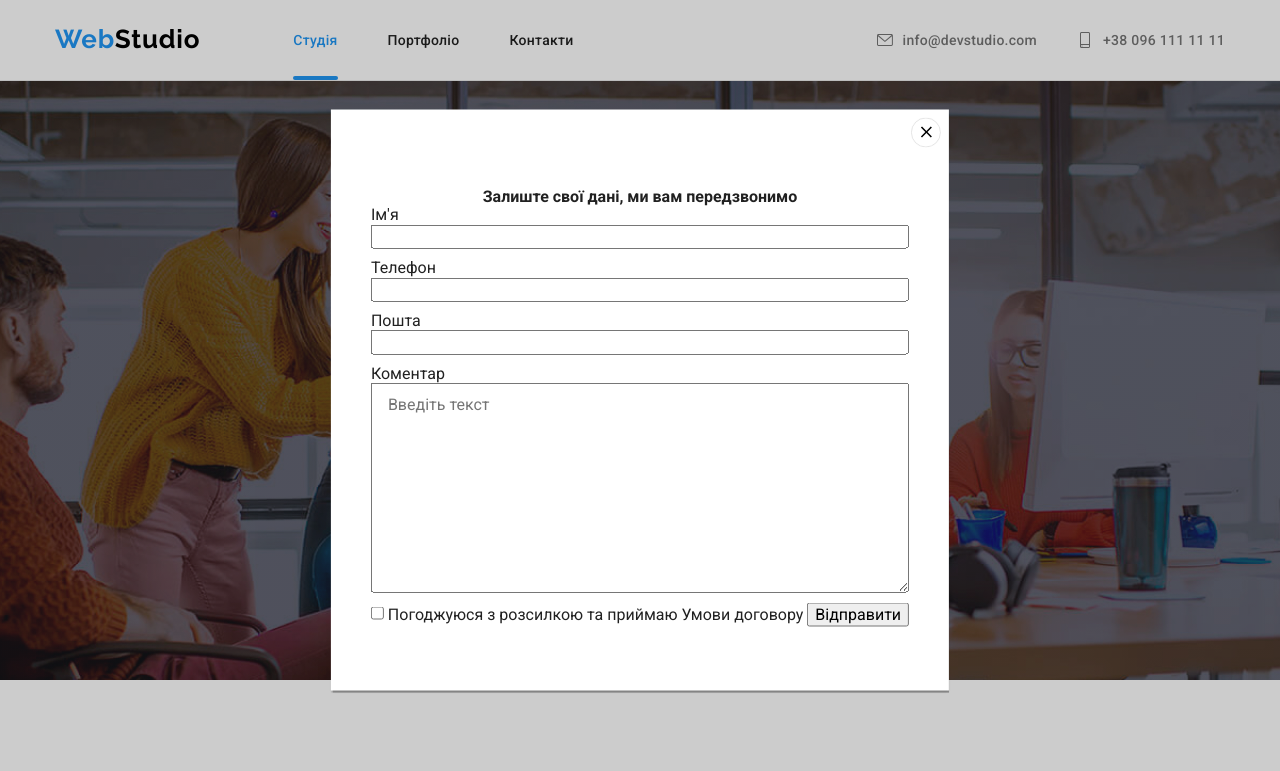
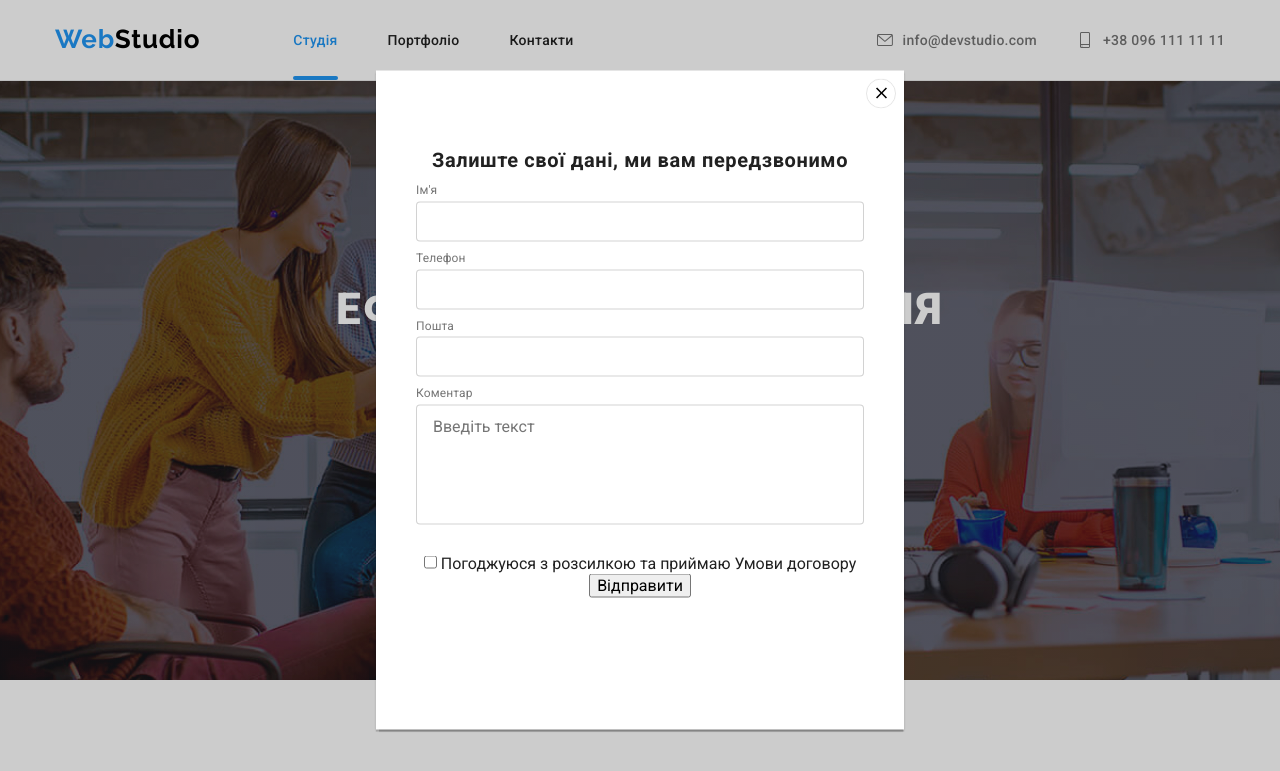
Before and after one commit to Dimon2707/goit-markup-hw-06, a plain HTML site: page index.html in a window 1280 px wide. Both pictures are taken after a click on the button "Замовити послугу". Shown: the top 771 px of the page. Drawn offline with nearby package versions, Linux system fonts and the light colour scheme.

Commit message:
hw-06 update

```diff
--- a/css/styles.css
+++ b/css/styles.css
@@ -314,23 +314,60 @@ img {
 }
 
 .form {
-    width: 100%;
+    width: 528px;
+    height: 581px;
     margin-left: auto;
     margin-right: auto;
-    padding: 40px;
+    /* padding left: 40px;
+    padding right: 40px; */
+}
+
+.form-title {
+    font-weight: 700;
+    font-size: 20px;
+    letter-spacing: 0.03em;
+    text-align: center;
+    color: #212121;
+    margin-top: 40px;
+    margin-bottom: 12px;
+
+
 }
 
 .form-group {
     display: flex;
     flex-direction: column;
     margin-bottom: 10px;
+
+    padding-left: 40px;
+    padding-right: 40px;
 }
 
 .form-group label {
     margin-right: auto;
+    margin-bottom: 4px;
+
+    font-size: 12px;
+    letter-spacing: 0.01em;
+    color: #757575;
+}
+
+.form-group input {
+    border: 1px solid rgba(33, 33, 33, 0.2);
+    border-radius: 4px;
+    width: 448px;
+    height: 40px;
 }
 
 .form-group textarea {
+    resize: none;
+
+    border: 1px solid rgba(33, 33, 33, 0.2);
+    border-radius: 4px;
+    width: 100%;
+    height: 120px;
+    margin-bottom: 20px;
+
     padding: 12px  16px;
 }
 
```
